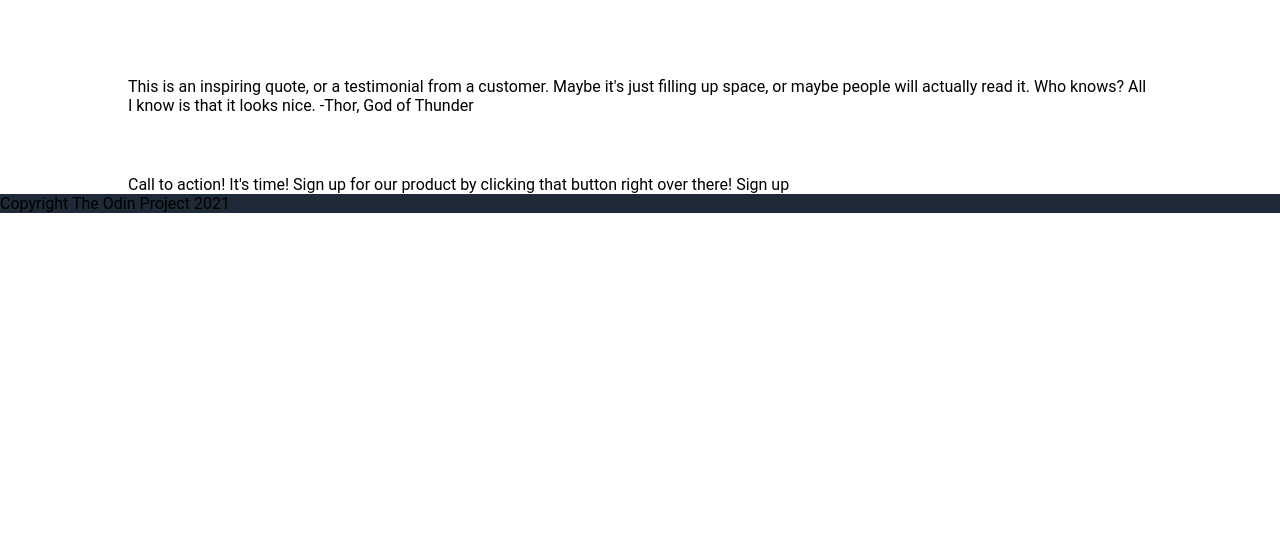
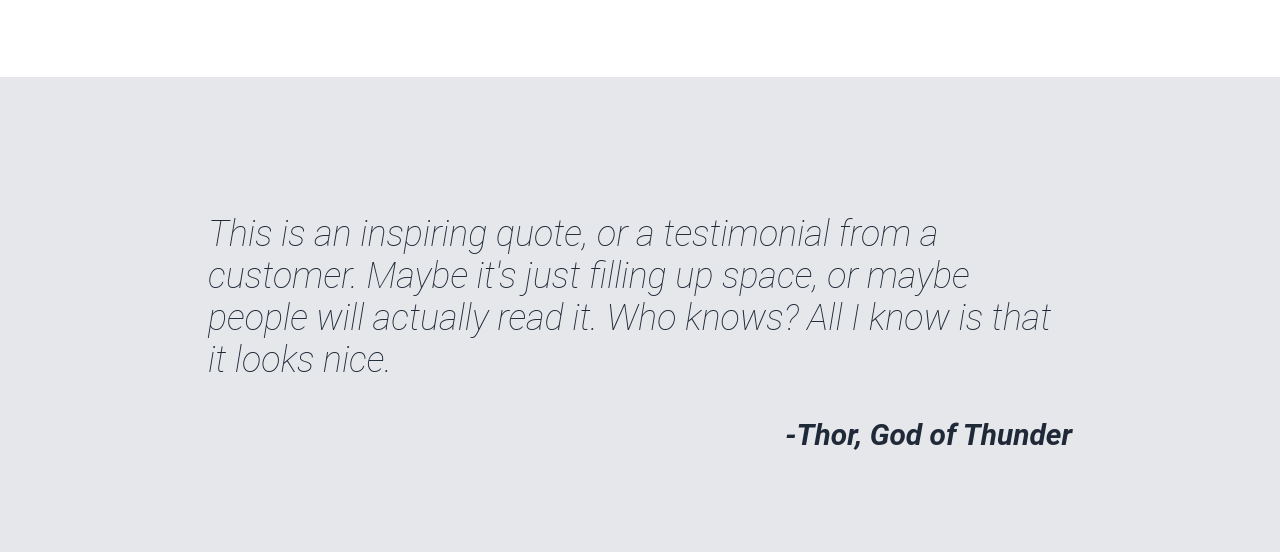
Before and after one commit to Oluwasanmij2r4/Landing_Page-Odin, a plain HTML site: page index.html in a window 1280 px wide. Shown: the part 646-1201 px from the top of the page. Before the commit the page ends 859 px from the top, so only its background shows below. Drawn offline with Linux system fonts and the light colour scheme.

Commit message:
I did the styling of the B-section for the quote

```diff
--- a/index.html
+++ b/index.html
@@ -66,10 +66,12 @@
         </div>
 
         <div class="B-section">
-            This is an inspiring quote, or a testimonial from a customer.
+            <div class="body">
+            <p>This is an inspiring quote, or a testimonial from a customer.
             Maybe it's just filling up space, or maybe people will actually read it.
-            Who knows? All I know is that it looks nice.
-            -Thor, God of Thunder
+            Who knows? All I know is that it looks nice.</p>
+            <h5>-Thor, God of Thunder</h5>
+            </div>
         </div>
 
         <div>
--- a/style.css
+++ b/style.css
@@ -76,7 +76,6 @@ header p{
 }
 section{
     margin: auto;
-    max-width: 80%;
     display: flex;
     flex-direction: column;
     gap: 60px;
@@ -84,7 +83,8 @@ section{
 .A-section{
     display: flex;
     flex-direction: column;
-    margin: 20px 0;
+    margin: 20px auto;
+    max-width: 80%;
 }
 #info{
     font-size: 36px;
@@ -109,3 +109,20 @@ section{
     width: 240px;
     height: 100px;
 }
+
+.B-section{
+    background-color: #e5e7eb;
+    padding: 100px;
+    font-size: 36px;
+    color: #1f2937;
+    font-style: italic;
+    font-weight: lighter;
+}
+.body{
+    max-width: 80%;
+    margin: auto;
+}
+.body h5{
+    text-align: right;
+    margin: 0;
+}
```
